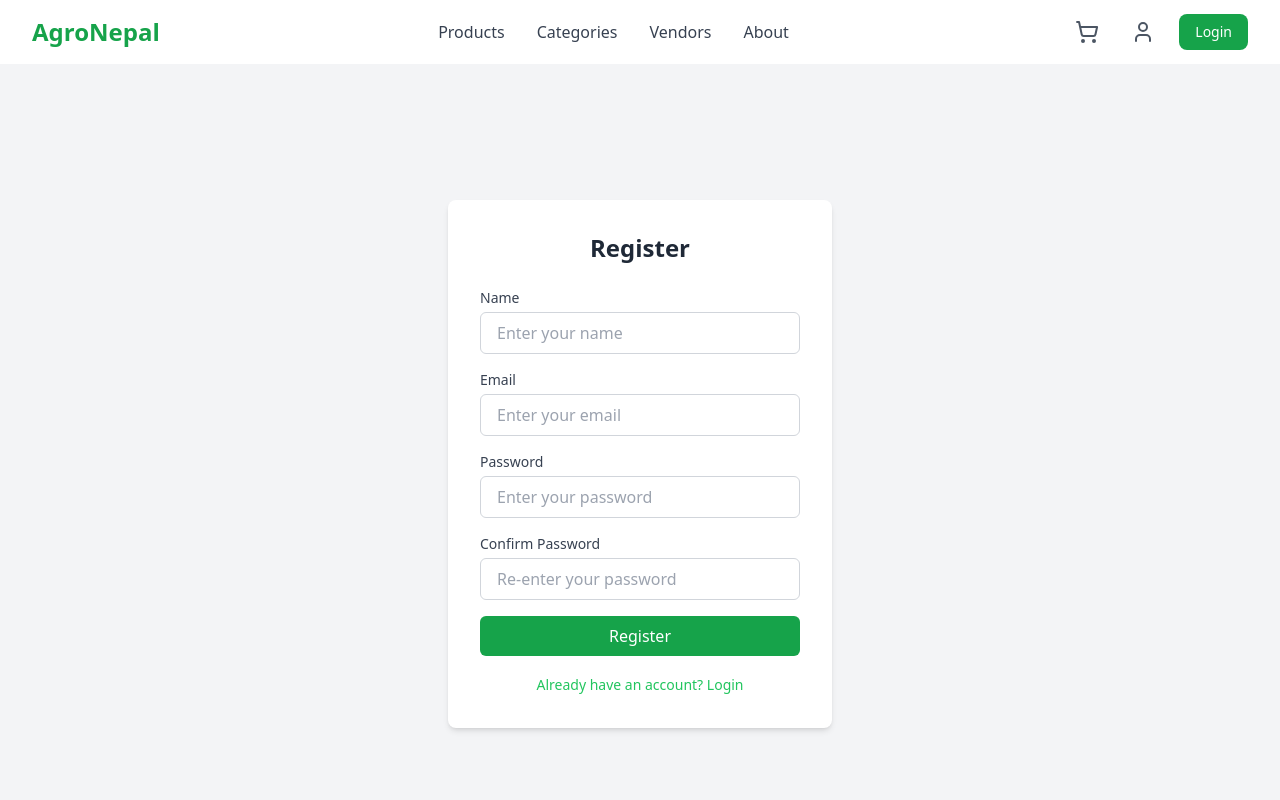
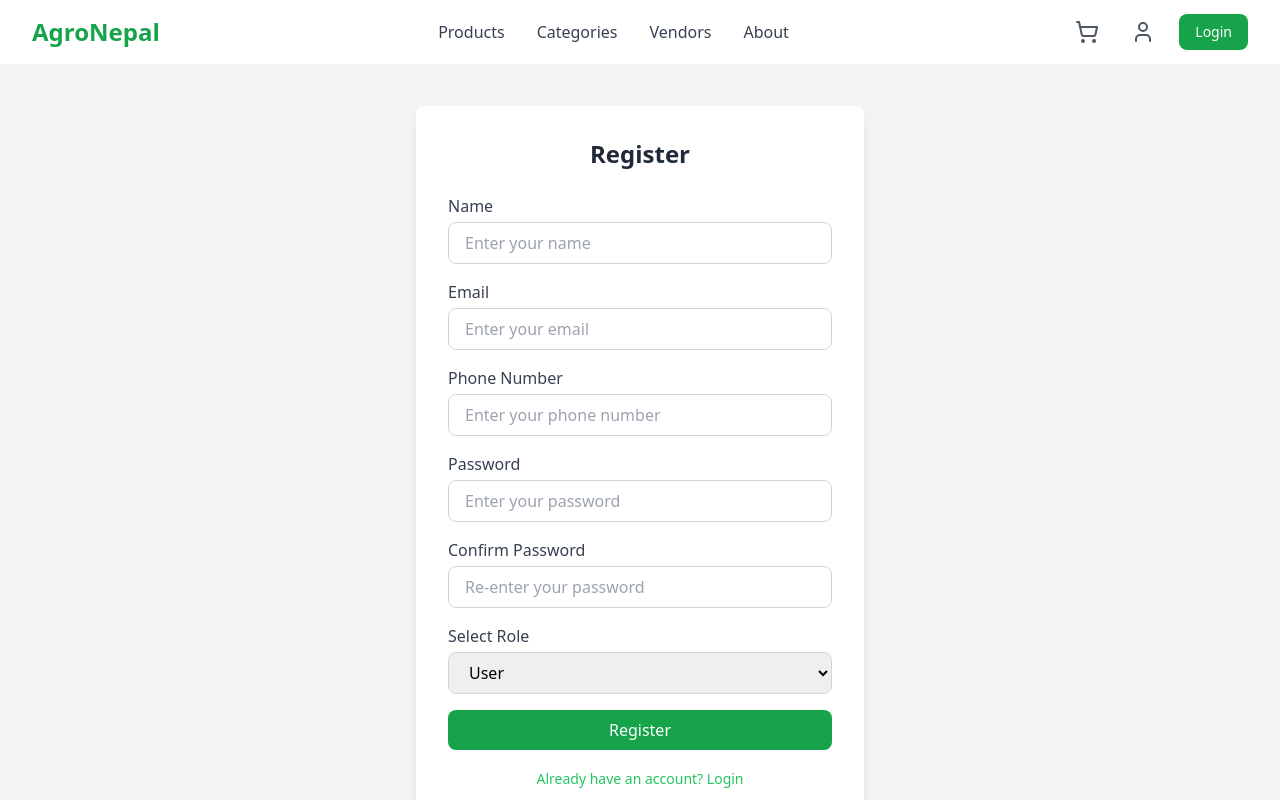
Before and after one commit to udayashankhii/AgroNepal, a React (Vite) app: page /register in a window 1280 px wide. Shown: the top 800 px of the page. Built offline with nearby package versions, Linux system fonts and the light colour scheme.

Commit message:
role register updated

```diff
--- a/src/components/user/register.jsx
+++ b/src/components/user/register.jsx
@@ -1,11 +1,13 @@
-import  { useState } from "react";
+import { useState } from "react";
 
 const Register = () => {
   const [formData, setFormData] = useState({
     name: "",
     email: "",
+    phone: "",
     password: "",
     confirmPassword: "",
+    role: "user", // Default role
   });
 
   const handleChange = (e) => {
@@ -15,27 +17,19 @@ const Register = () => {
 
   const handleSubmit = (e) => {
     e.preventDefault();
-    if (formData.password !== formData.confirmPassword) {
-      alert("Passwords do not match!");
-      return;
-    }
-    console.log("Register data submitted:", formData);
-    // Add backend integration here
+    console.log("Registration submitted:", formData);
   };
 
   return (
     <div className="flex items-center justify-center min-h-screen bg-gray-100">
-      <div className="bg-white p-8 rounded-lg shadow-md w-full max-w-sm">
-        <h2 className="text-2xl font-bold text-center text-gray-800 mb-6">
+      <div className="bg-white p-8 rounded-lg shadow-lg w-full max-w-md">
+        <h2 className="text-2xl font-bold text-gray-800 text-center mb-6">
           Register
         </h2>
         <form onSubmit={handleSubmit} className="space-y-4">
-          {/* Name Input */}
+          {/* Name Field */}
           <div>
-            <label
-              htmlFor="name"
-              className="block text-sm font-medium text-gray-700"
-            >
+            <label htmlFor="name" className="block text-gray-700 font-medium">
               Name
             </label>
             <input
@@ -46,16 +40,13 @@ const Register = () => {
               onChange={handleChange}
               placeholder="Enter your name"
               required
-              className="w-full mt-1 px-4 py-2 border border-gray-300 rounded-md focus:ring-green-500 focus:border-green-500"
+              className="w-full mt-1 px-4 py-2 border border-gray-300 rounded-lg focus:outline-none focus:ring-2 focus:ring-green-500"
             />
           </div>
 
-          {/* Email Input */}
+          {/* Email Field */}
           <div>
-            <label
-              htmlFor="email"
-              className="block text-sm font-medium text-gray-700"
-            >
+            <label htmlFor="email" className="block text-gray-700 font-medium">
               Email
             </label>
             <input
@@ -66,15 +57,32 @@ const Register = () => {
               onChange={handleChange}
               placeholder="Enter your email"
               required
-              className="w-full mt-1 px-4 py-2 border border-gray-300 rounded-md focus:ring-green-500 focus:border-green-500"
+              className="w-full mt-1 px-4 py-2 border border-gray-300 rounded-lg focus:outline-none focus:ring-2 focus:ring-green-500"
             />
           </div>
 
-          {/* Password Input */}
+          {/* Phone Number Field */}
+          <div>
+            <label htmlFor="phone" className="block text-gray-700 font-medium">
+              Phone Number
+            </label>
+            <input
+              type="tel"
+              id="phone"
+              name="phone"
+              value={formData.phone}
+              onChange={handleChange}
+              placeholder="Enter your phone number"
+              required
+              className="w-full mt-1 px-4 py-2 border border-gray-300 rounded-lg focus:outline-none focus:ring-2 focus:ring-green-500"
+            />
+          </div>
+
+          {/* Password Field */}
           <div>
             <label
               htmlFor="password"
-              className="block text-sm font-medium text-gray-700"
+              className="block text-gray-700 font-medium"
             >
               Password
             </label>
@@ -86,15 +94,15 @@ const Register = () => {
               onChange={handleChange}
               placeholder="Enter your password"
               required
-              className="w-full mt-1 px-4 py-2 border border-gray-300 rounded-md focus:ring-green-500 focus:border-green-500"
+              className="w-full mt-1 px-4 py-2 border border-gray-300 rounded-lg focus:outline-none focus:ring-2 focus:ring-green-500"
             />
           </div>
 
-          {/* Confirm Password Input */}
+          {/* Confirm Password Field */}
           <div>
             <label
               htmlFor="confirmPassword"
-              className="block text-sm font-medium text-gray-700"
+              className="block text-gray-700 font-medium"
             >
               Confirm Password
             </label>
@@ -106,20 +114,37 @@ const Register = () => {
               onChange={handleChange}
               placeholder="Re-enter your password"
               required
-              className="w-full mt-1 px-4 py-2 border border-gray-300 rounded-md focus:ring-green-500 focus:border-green-500"
+              className="w-full mt-1 px-4 py-2 border border-gray-300 rounded-lg focus:outline-none focus:ring-2 focus:ring-green-500"
             />
+          </div>
+
+          {/* Role Selection */}
+          <div>
+            <label htmlFor="role" className="block text-gray-700 font-medium">
+              Select Role
+            </label>
+            <select
+              id="role"
+              name="role"
+              value={formData.role}
+              onChange={handleChange}
+              required
+              className="w-full mt-1 px-4 py-2 border border-gray-300 rounded-lg focus:outline-none focus:ring-2 focus:ring-green-500"
+            >
+              <option value="user">User</option>
+              <option value="vendor">Vendor</option>
+            </select>
           </div>
 
           {/* Submit Button */}
           <button
             type="submit"
-            className="w-full bg-green-600 text-white py-2 px-4 rounded-md hover:bg-green-700 transition duration-300"
+            className="w-full bg-green-600 hover:bg-green-700 text-white font-medium py-2 px-4 rounded-lg transition duration-300"
           >
             Register
           </button>
         </form>
 
-        {/* Link to Login */}
         <div className="text-center mt-4">
           <a href="/login" className="text-green-500 hover:underline text-sm">
             Already have an account? Login
```
